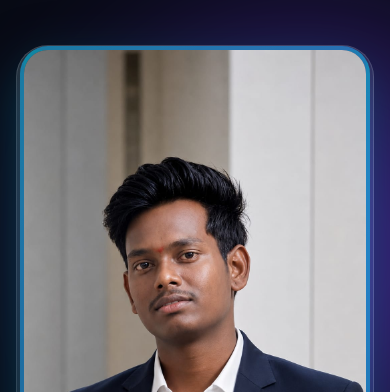
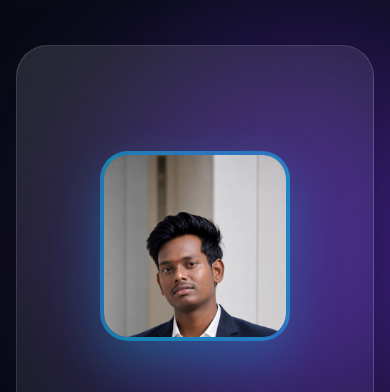
Before and after one commit to gundps2212-ops/my-portfolio, a website: page index.html in a window 390 px wide. Shown: the part 708-1100 px from the top of the page. Drawn offline with Linux system fonts and the light colour scheme.

Commit message:
Add files via upload

```diff
--- a/style.css
+++ b/style.css
@@ -1009,14 +1009,14 @@ textarea {
   object-position: center top;
   display: block;
 }
-@media (max-width: 500px) {
+@media (max-width: 700px) {
   .profile-placeholder {
     width: 350px;
-    height: 400px;
+    height: px;
   }
 }
 
-@media (max-width: 380px) {
+@media (max-width: 400px) {
   .profile-placeholder {
     width: 190px;
     height: 190px;
```
